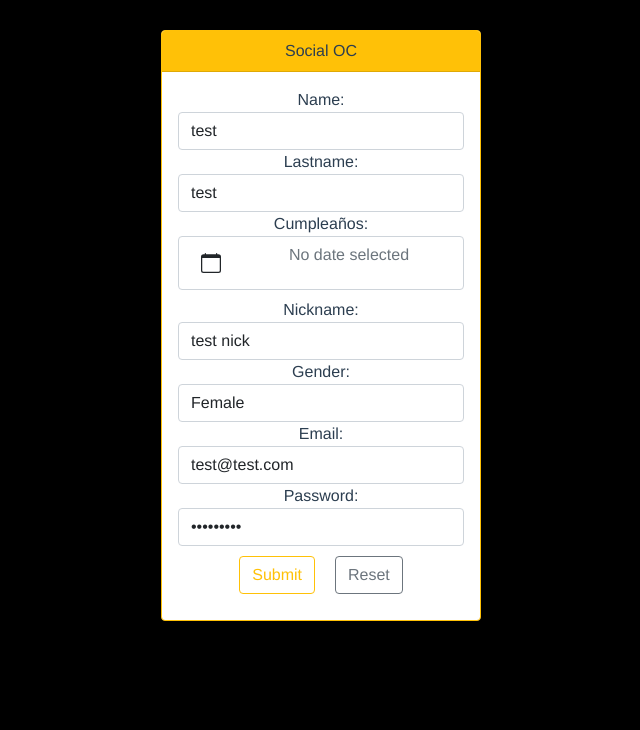
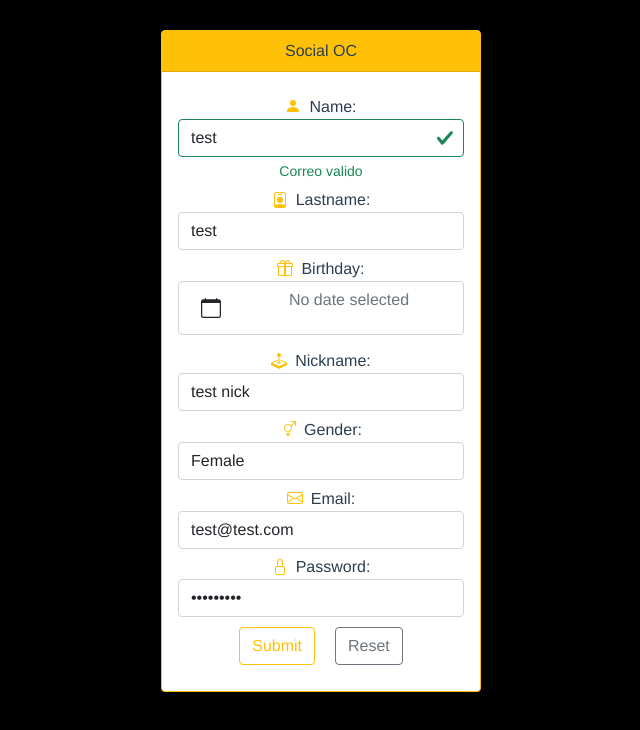
Before and after one commit to oscarrmz94/frontend-socialOC, a Vue app: page /register in a window 1280 px wide. Shown: the top 730 px of the page, without its empty margins (319-959 px from the left). Built offline with nearby package versions, Linux system fonts and the light colour scheme.

Commit message:
login_style

```diff
--- a/src/views/Register.vue
+++ b/src/views/Register.vue
@@ -10,16 +10,27 @@
      <div >
         <b-form @submit="onSubmit" @reset="onReset" v-if="show">
 
-      <b-form-group id="input-group-1" label="Name:" label-for="input-1">
+      <b-form-group
+          id="input-group-1"
+          label-for="input-1"
+           valid-feedback="Correo valido"
+          :invalid-feedback="invalidEmail"
+          :state="state">
+          <b-icon class="icon" icon="person-fill" variant="warning"/>
+          <label>Name:</label>
         <b-form-input
           id="input-1"
           v-model="form.name"
           placeholder="Enter Name"
-          required
+           :state="state"
         ></b-form-input>
       </b-form-group>
 
-      <b-form-group id="input-group-2" label="Lastname:" label-for="input-2">
+      <b-form-group
+          id="input-group-2"
+          label-for="input-2">
+          <b-icon class="icon" icon="person-badge" variant="warning"/>
+          <label>Lastname:</label>
         <b-form-input
           id="input-2"
           v-model="form.lastname"
@@ -28,12 +39,24 @@
         ></b-form-input>
       </b-form-group>
 
-      <b-form-group id="input-group-2" label="Cumpleaños:" label-for="input-2">
-        <b-form-datepicker id="example-datepicker" v-model="form.date_birth" class="mb-2"></b-form-datepicker>
+      <b-form-group
+          id="input-group-2"
+          label-for="input-2">
+          <b-icon class="icon" icon="gift" variant="warning"/>
+          <label>Birthday:</label>
+        <b-form-datepicker
+          id="example-datepicker"
+          v-model="form.date_birth"
+          class="mb-2">
+          </b-form-datepicker>
       </b-form-group>
 
 
-      <b-form-group id="input-group-4" label="Nickname:" label-for="input-4">
+      <b-form-group
+            id="input-group-4"
+            label-for="input-4">
+            <b-icon class="icon" icon="joystick" variant="warning"/>
+            <label>Nickname:</label>
         <b-form-input
           id="input-4"
           v-model="form.nickname"
@@ -42,7 +65,11 @@
         ></b-form-input>
       </b-form-group>
 
-      <b-form-group id="input-group-5" label="Gender:" label-for="input-5">
+      <b-form-group
+          id="input-group-5"
+          label-for="input-5">
+          <b-icon class="icon" icon="gender-ambiguous" variant="warning"/>
+          <label>Gender:</label>
         <b-form-select
           class="form-control"
           id="input-5"
@@ -53,16 +80,25 @@
         ></b-form-select>
       </b-form-group>
 
-      <b-form-group id="input-group-6" label="Email:" label-for="input-6">
+      <b-form-group
+          id="input-group-6"
+           label-for="input-6">
+           <b-icon class="icon" icon="envelope" variant="warning"/>
+          <label>Email:</label>
         <b-form-input
           id="input-6"
           v-model="form.email"
           placeholder="Enter Email"
           required
-        ></b-form-input>
+        >
+        </b-form-input>
       </b-form-group>
 
-      <b-form-group id="input-group-7" label="Password:" label-for="input-7">
+      <b-form-group
+          id="input-group-7"
+          label-for="input-7">
+          <b-icon class="icon" icon="lock" variant="warning"/>
+          <label>Password:</label>
         <b-form-input
           id="input-7"
           v-model="form.password"
@@ -99,6 +135,17 @@
         show: true
       }
     },
+     computed: {
+      state() {
+        return this.form.name.length >= 4
+      },
+      invalidEmail() {
+        if (this.form.name.length > 0) {
+          return 'Escribe al menos 4 caracteres.'
+        }
+        return 'Este campo es obligatorio.'
+      },
+     },
     methods: {
       onSubmit(event) {
         event.preventDefault()
@@ -125,11 +172,15 @@
           this.show = true
         })
       }
-    }
+    },
   }
 </script>
 <style>
 .btn{
     margin: 10px;
 }
+.icon{
+  margin-right: 8px;
+  margin-top: 10px;
+}
 </style>
```
